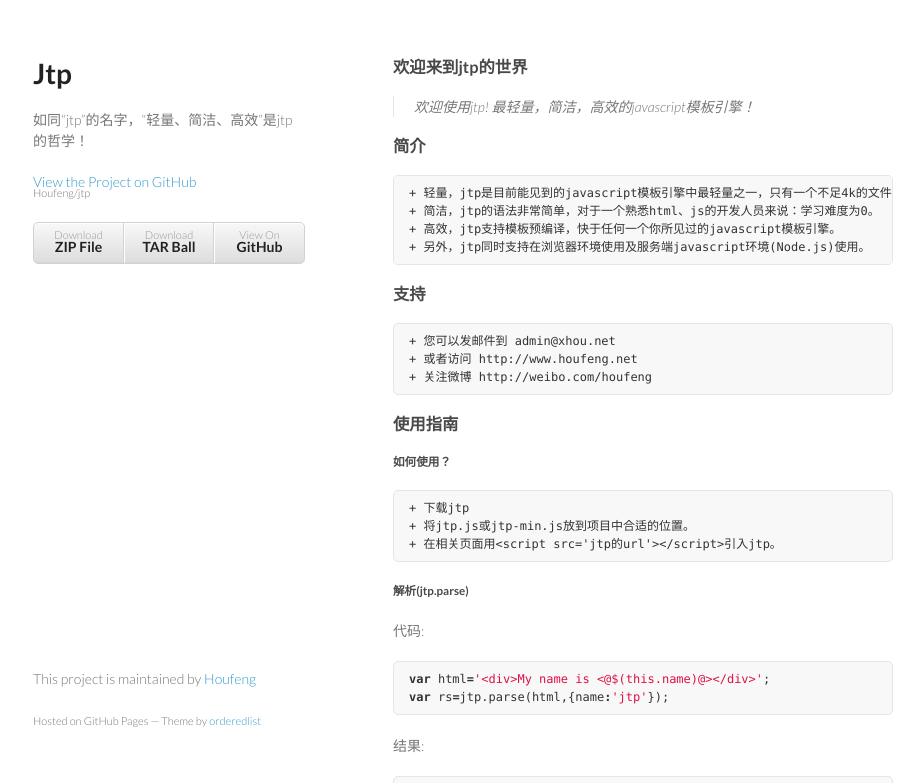
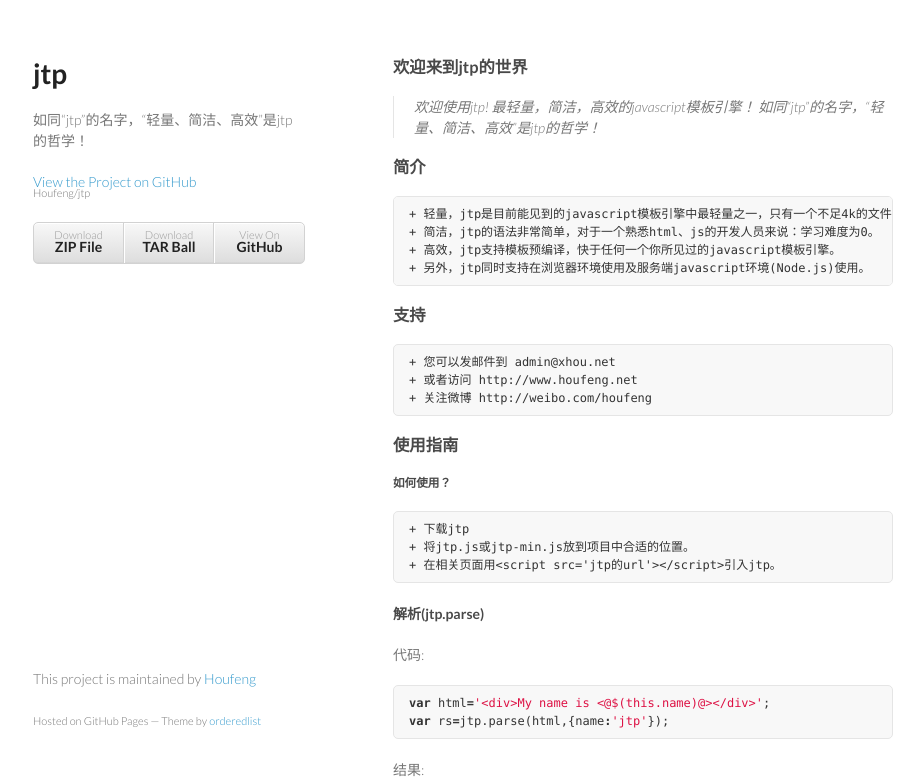
Before and after one commit to Houfeng/tp, a plain HTML site: page index.html in a window 1280 px wide. Shown: the top 783 px of the page, without its empty margins (177-1101 px from the left). Drawn offline with Linux system fonts and the light colour scheme.

Commit message:
Create gh-pages branch via GitHub

```diff
--- a/index.html
+++ b/index.html
@@ -3,7 +3,7 @@
   <head>
     <meta charset="utf-8">
     <meta http-equiv="X-UA-Compatible" content="chrome=1">
-    <title>Jtp by Houfeng</title>
+    <title>jtp by Houfeng</title>
 
     <link rel="stylesheet" href="stylesheets/styles.css">
     <link rel="stylesheet" href="stylesheets/pygment_trac.css">
@@ -15,7 +15,7 @@
   <body>
     <div class="wrapper">
       <header>
-        <h1>Jtp</h1>
+        <h1>jtp</h1>
         <p>如同“jtp”的名字，“轻量、简洁、高效”是jtp的哲学！</p>
 
         <p class="view"><a href="https://github.com/Houfeng/jtp">View the Project on GitHub <small>Houfeng/jtp</small></a></p>
@@ -31,7 +31,8 @@
         <h3>欢迎来到jtp的世界</h3>
 
 <blockquote>
-<p>欢迎使用jtp! 最轻量，简洁，高效的javascript模板引擎！</p>
+<p>欢迎使用jtp! 最轻量，简洁，高效的javascript模板引擎！
+如同“jtp”的名字，“轻量、简洁、高效”是jtp的哲学！</p>
 </blockquote>
 
 <h3>简介</h3>
@@ -58,7 +59,7 @@
 + 在相关页面用&lt;script src='jtp的url'&gt;&lt;/script&gt;引入jtp。
 </code></pre>
 
-<h5>解析(jtp.parse)</h5>
+<h4>解析(jtp.parse)</h4>
 
 <p>代码:</p>
 
```
Also changed, not shown: params.json (+1 -1 lines).
